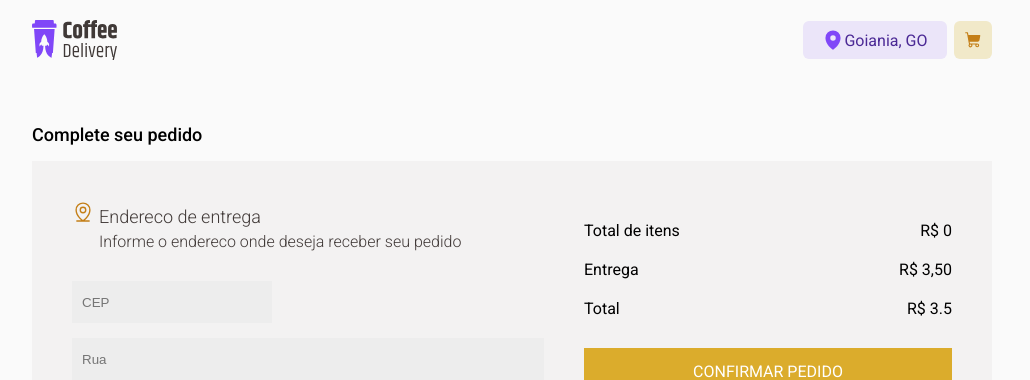
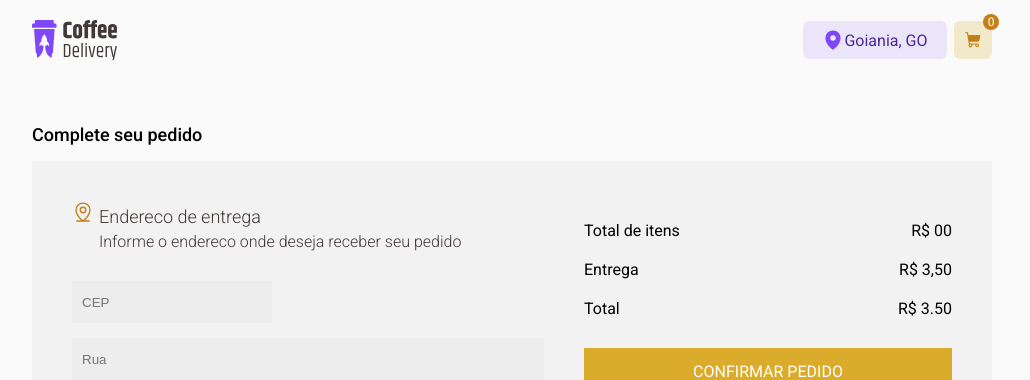
Before and after one commit to pansani/coffee-delivery, a React (Vite) app: page /checkout in a window 1280 px wide. Shown: the top 380 px of the page, without its empty margins (128-1158 px from the left). Built offline with nearby package versions, Linux system fonts and the light colour scheme.

Commit message:
create a div in Header to display the number of items

```diff
--- a/src/components/ChekoutCoffeeCard/index.tsx
+++ b/src/components/ChekoutCoffeeCard/index.tsx
@@ -57,7 +57,7 @@ export function CheckoutCoffeeCard({
             </RemoveButton>
           </CoffeeButtons>
         </CoffeeData>
-        <span>{coffeePrice}</span>
+        <span>R${coffeePrice.toFixed(2)}</span>
       </CoffeeCardContainer>
       <hr></hr>
     </CardCoffee>
--- a/src/components/Coffee/CoffeeCard/CoffeeCard.tsx
+++ b/src/components/Coffee/CoffeeCard/CoffeeCard.tsx
@@ -9,6 +9,7 @@ import {
   ProductQuantity,
 } from "./style";
 import { ShoppingCart } from "@phosphor-icons/react";
+import { NavLink } from "react-router-dom";
 
 export interface CoffeeCardProps {
   coffeeImage: string;
@@ -68,9 +69,11 @@ export function CoffeeCard({
           <p>{coffeeQuantity}</p>
           <button onClick={increaseQuantity}>+</button>
         </ProductQuantity>
-        <BuyButton>
-          <ShoppingCart weight="fill" size={20} />
-        </BuyButton>
+        <NavLink to="./checkout" title="Checkout">
+          <BuyButton>
+            <ShoppingCart weight="fill" size={20} />
+          </BuyButton>
+        </NavLink>
       </BuyProductContainer>
     </ProductContainer>
   );
--- a/src/components/Header/Header.tsx
+++ b/src/components/Header/Header.tsx
@@ -9,8 +9,12 @@ import {
 import Logo from "../../assets/logo-coffee-delivery.svg";
 import { ShoppingCart, MapPin } from "@phosphor-icons/react";
 import { NavLink } from "react-router-dom";
+import { useContext } from "react";
+import { UpdatedCoffeesContext } from "../../contexts/UpdatedCoffeesContext";
 
 export function Header() {
+  const { totalQuantity } = useContext(UpdatedCoffeesContext);
+
   return (
     <HeaderContainer>
       <HeaderImg src={Logo} />
@@ -21,6 +25,7 @@ export function Header() {
         </PlaceContainer>
         <NavLink to="./Checkout" title="Checkout">
           <CartButton>
+            <div>{totalQuantity}</div>
             <ShoppingCart size={18} weight="fill" />
           </CartButton>
         </NavLink>
--- a/src/components/Header/style.ts
+++ b/src/components/Header/style.ts
@@ -48,6 +48,28 @@ export const CartButton = styled.button`
 
   border: 0;
   border-radius: 6px;
+
+  position: relative;
+
+  div {
+    width: 1rem;
+    height: 1rem;
+
+    background-color: ${(props) => props.theme["yellow-dark"]};
+    color: ${(props) => props.theme.white};
+
+    border-radius: 50%;
+
+    font-size: 12px;
+
+    display: flex;
+    justify-content: center;
+    align-items: center;
+
+    position: absolute;
+    top: -7px;
+    right: -7px;
+  }
 `;
 
 export const PlaceName = styled.span`
--- a/src/contexts/UpdatedCoffeesContext.tsx
+++ b/src/contexts/UpdatedCoffeesContext.tsx
@@ -19,6 +19,7 @@ interface CoffeesContextValue {
   updatedCoffees: CoffeeData[];
   allCoffees: CoffeeData[];
   totalValue: number;
+  totalQuantity: number;
   handleIncreaseQuantity: (id: number) => void;
   handleDecreaseQuantity: (id: number) => void;
   handleRemoveCoffee: (id: number) => void;
@@ -28,13 +29,19 @@ export const UpdatedCoffeesContext = createContext<CoffeesContextValue>({
   updatedCoffees: [],
   allCoffees: [],
   totalValue: 0,
+  totalQuantity: 0,
   handleIncreaseQuantity: () => {},
   handleDecreaseQuantity: () => {},
   handleRemoveCoffee: () => {},
 });
 
 export function UpdatedCoffeesProvider({ children }: { children: ReactNode }) {
-  const [allCoffees, setAllCoffees] = useState(coffees);
+  const [allCoffees, setAllCoffees] = useState(
+    coffees.map((coffee) => ({
+      ...coffee,
+      value: Number(coffee.value),
+    }))
+  );
 
   const handleIncreaseQuantity = (id: number) => {
     setAllCoffees((prevCoffees) =>
@@ -64,7 +71,11 @@ export function UpdatedCoffeesProvider({ children }: { children: ReactNode }) {
 
   const updatedCoffees = allCoffees.filter((coffee) => coffee.quantity > 0);
   const totalValue = updatedCoffees.reduce(
-    (total, coffee) => total + coffee.value,
+    (total, coffee) => total + Number(coffee.value),
+    0
+  );
+  const totalQuantity = updatedCoffees.reduce(
+    (total, coffee) => total + coffee.quantity,
     0
   );
 
@@ -74,6 +85,7 @@ export function UpdatedCoffeesProvider({ children }: { children: ReactNode }) {
         updatedCoffees,
         allCoffees,
         totalValue,
+        totalQuantity,
         handleIncreaseQuantity,
         handleDecreaseQuantity,
         handleRemoveCoffee,
--- a/src/pages/Checkout/index.tsx
+++ b/src/pages/Checkout/index.tsx
@@ -41,6 +41,7 @@ export function Checkout() {
     handleRemoveCoffee,
   } = useContext(UpdatedCoffeesContext);
 
+  const totalPlusDelivery = totalValue + 3.5;
   return (
     <>
       <CheckoutContainer>
@@ -141,7 +142,7 @@ export function Checkout() {
           <PriceData>
             <div>
               <span>Total de itens</span>
-              <span>R$ {totalValue}</span>
+              <span>R$ {totalValue}0</span>
             </div>
             <div>
               <span>Entrega</span>
@@ -149,7 +150,7 @@ export function Checkout() {
             </div>
             <div>
               <span>Total</span>
-              <span>R$ {totalValue + 3.5}</span>
+              <span>R$ {totalPlusDelivery.toFixed(2)}</span>
             </div>
           </PriceData>
           <NavLink to="./Delivered" title="Delivered">
```
